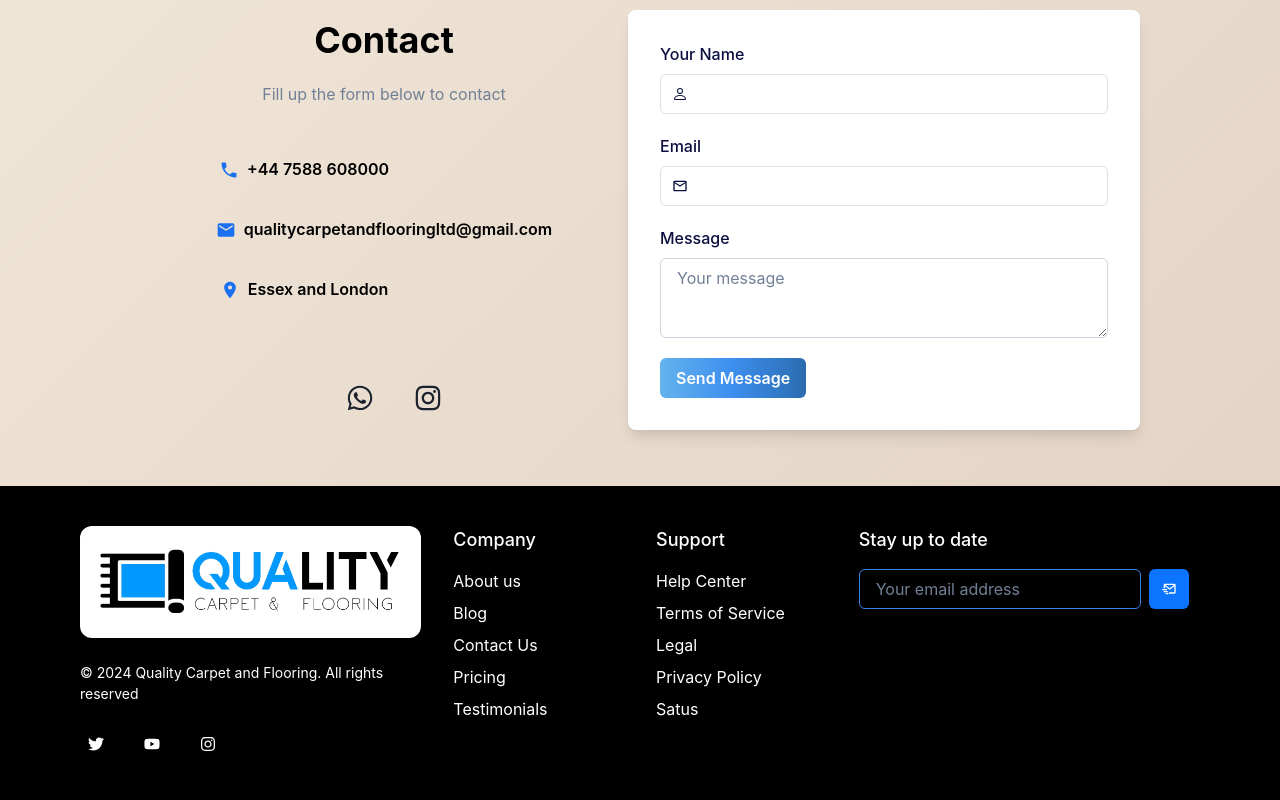
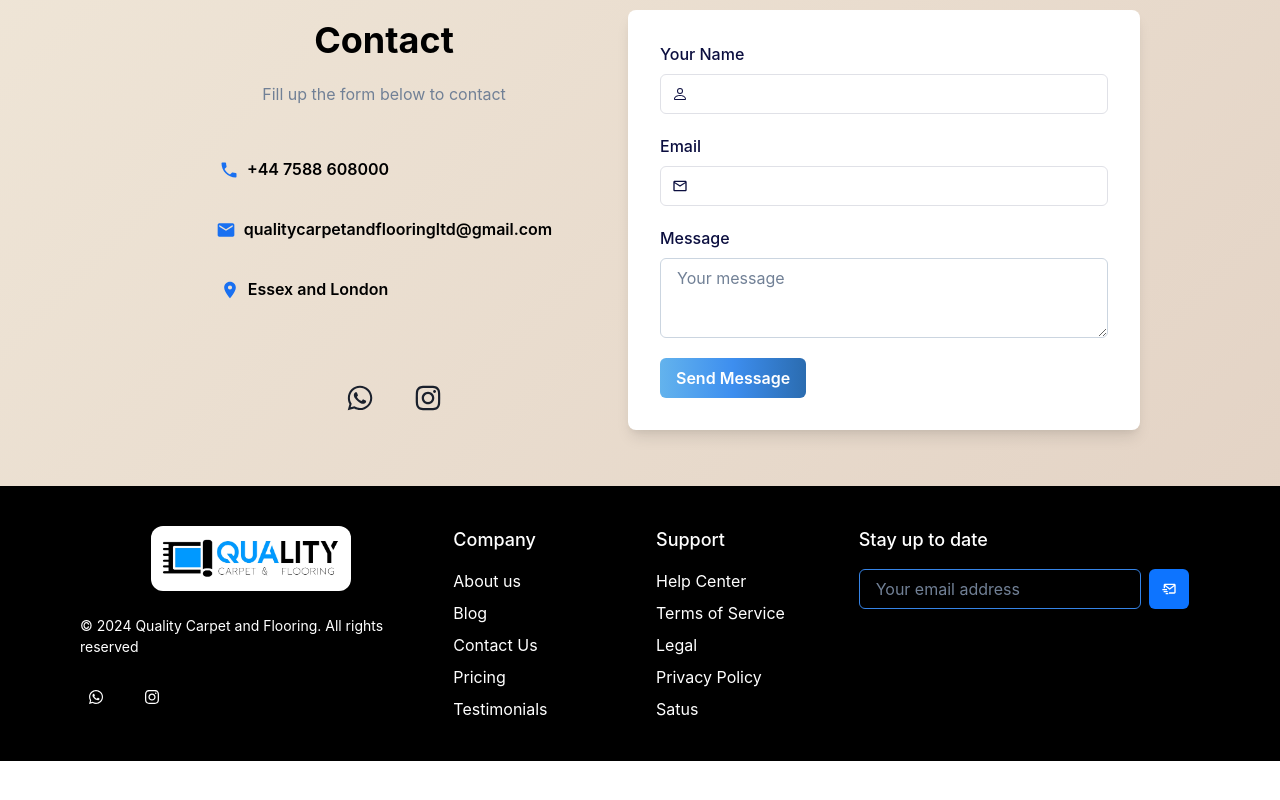
Before and after one commit to aayushwrld/qualitycarpet, a React (Vite) app in the folder client/: page / in a window 1280 px wide. Shown: the part 2725-3525 px from the top of the page. After the commit the page ends 3486 px from the top, so only its background shows below. Built offline with nearby package versions, Linux system fonts and the light colour scheme.

Commit message:
Enhancement

```diff
--- a/client/src/components/Footer.tsx
+++ b/client/src/components/Footer.tsx
@@ -10,9 +10,10 @@ import {
   IconButton,
   useColorModeValue,
   Image,
+  Flex,
 } from "@chakra-ui/react";
 import { ReactNode } from "react";
-import { FaInstagram, FaTwitter, FaYoutube } from "react-icons/fa";
+import { FaInstagram, FaTwitter, FaWhatsapp, FaYoutube } from "react-icons/fa";
 import { BiMailSend } from "react-icons/bi";
 import Logo2 from "../assets/Logo2.png";
 import { Link } from "react-router-dom";
@@ -67,18 +68,19 @@ export default function Footer() {
           spacing={8}
         >
           <Stack spacing={6}>
-            <Box>
-              <Image src={Logo2} borderRadius={"12px"} />
-            </Box>
+            <Flex justifyContent={'center'}>
+              <Image src={Logo2} borderRadius={"12px"} width={'200px'}/>
+            </Flex>
             <Text fontSize={"sm"}>
               © 2024 Quality Carpet and Flooring. All rights reserved
             </Text>
             <Stack direction={"row"} spacing={6}>
-              <SocialButton label={"Twitter"} href={"#"}>
-                <FaTwitter />
-              </SocialButton>
-              <SocialButton label={"YouTube"} href={"#"}>
-                <FaYoutube />
+              <SocialButton label={"Whatsapp"}
+              href={
+                "https://wa.me/447588608000"
+              }
+              >
+                <FaWhatsapp />
               </SocialButton>
               <SocialButton
                 label={"Instagram"}
```
